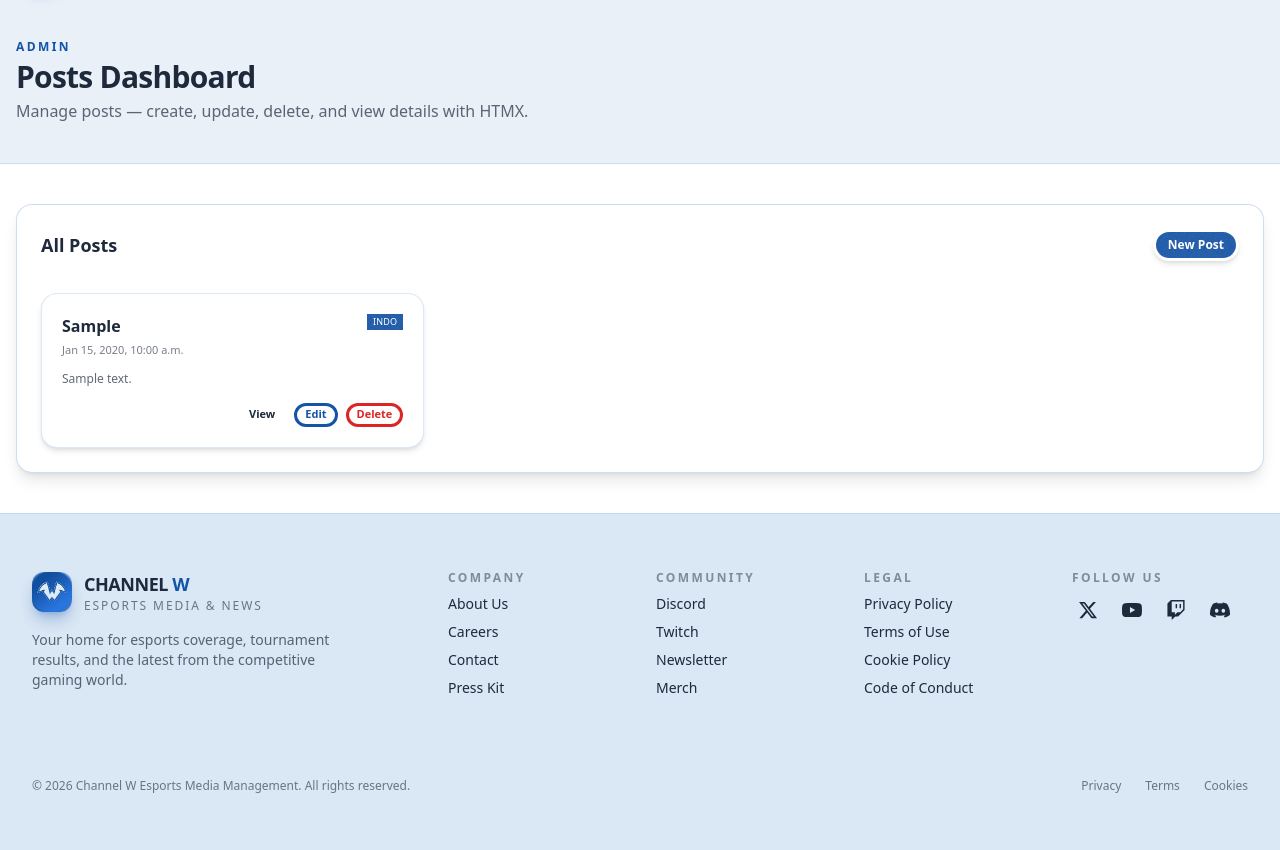
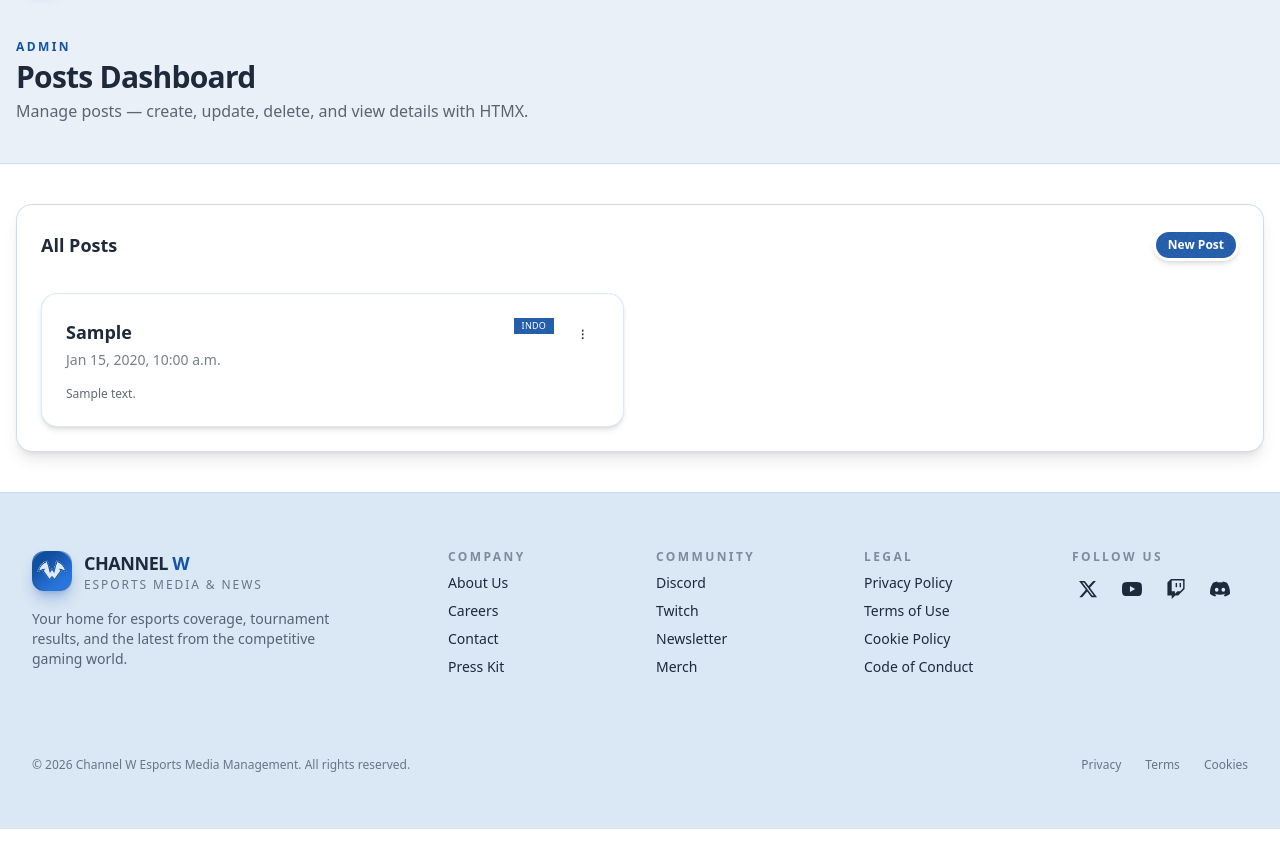
Before and after one commit to TharHtet236401/channel_w_esports_media, a Django app: page /admin/posts/ in a window 1280 px wide. Shown: the part 66-916 px from the top of the page. After the commit the page ends 895 px from the top, so only its background shows below. Run offline with Django 5.2, Linux system fonts and the light colour scheme; tables that the repository leaves empty hold one stand-in row (values such as "Sample post"); style sheets or scripts are compiled from the project's sources.

Commit message:
polished verion 1

```diff
--- a/apps/posts/templates/posts/admin/partials/post_table.html
+++ b/apps/posts/templates/posts/admin/partials/post_table.html
@@ -1,44 +1,44 @@
 {% if posts %}
-<div class="grid grid-cols-1 md:grid-cols-2 xl:grid-cols-3 gap-6">
+<div class="grid grid-cols-1 lg:grid-cols-2 gap-8">
     {% for post in posts %}
-    <article class="card bg-base-100 shadow-md border border-base-300/50 rounded-2xl hover:shadow-xl hover:border-primary/40 transition-all duration-200">
-        <div class="card-body p-4 md:p-5 flex flex-col gap-3">
-            <div class="flex items-start justify-between gap-2">
+    <article
+        class="card bg-base-100 shadow-md border border-base-300/50 rounded-2xl hover:shadow-xl hover:border-primary/40 transition-all duration-200 cursor-pointer"
+        hx-get="{% url 'post_admin_detail' post.id %}"
+        hx-target="#post-modal-content"
+        hx-swap="innerHTML"
+        hx-on::after-request="document.getElementById('post-modal').showModal()"
+    >
+        <div class="card-body p-5 md:p-6 flex flex-col gap-4">
+            <div class="flex items-start justify-between gap-4">
                 <div>
-                    <h3 class="font-semibold text-sm md:text-base text-base-content line-clamp-2">
+                    <h3 class="font-semibold text-base md:text-lg text-base-content line-clamp-2">
                         {{ post.caption }}
                     </h3>
-                    <p class="text-[11px] text-base-content/60 mt-1">
+                    <p class="text-xs md:text-sm text-base-content/60 mt-1">
                         {{ post.created_at|date:"M j, Y, g:i a" }}
                     </p>
                 </div>
+
+                <div class="flex items-start gap-3">
                     {% if post.region.all %}
-                <div class="flex flex-wrap gap-1 justify-end max-w-[9rem]">
+                    <div class="hidden sm:flex flex-col items-end gap-1 max-w-[5rem]">
                         {% for region in post.region.all %}
-                    <span class="badge badge-primary badge-xs uppercase text-[9px] tracking-wide px-1.5 py-0.5">
+                        <span class="badge badge-primary badge-xs uppercase text-[9px] tracking-wide px-2 py-0.5">
                             {{ region.name }}
                         </span>
                         {% endfor %}
                     </div>
                     {% endif %}
-            </div>
 
-            <p class="text-xs text-base-content/70 line-clamp-3">
-                {{ post.description|truncatewords:22 }}
-            </p>
-
-            <div class="card-actions justify-end pt-1 gap-2">
+                    <!-- Dropdown menu -->
+                    <div class="dropdown dropdown-end" onclick="event.stopPropagation()">
+                        <label tabindex="0" class="btn btn-ghost btn-xs rounded-full px-2 min-h-0 h-8">
+                            ⋮
+                        </label>
+                        <ul tabindex="0" class="dropdown-content z-[1] menu menu-sm p-2 shadow bg-base-100 rounded-xl border border-base-300/60 mt-1 w-32">
+                            <li>
                                 <button
-                    class="btn btn-xs btn-ghost rounded-full"
-                    hx-get="{% url 'post_admin_detail' post.id %}"
-                    hx-target="#post-modal-content"
-                    hx-swap="innerHTML"
-                    hx-on::after-request="document.getElementById('post-modal').showModal()"
-                >
-                    View
-                </button>
-                <button
-                    class="btn btn-xs btn-outline btn-primary rounded-full"
+                                    class="justify-between"
                                     hx-get="{% url 'post_admin_update' post.id %}"
                                     hx-target="#post-modal-content"
                                     hx-swap="innerHTML"
@@ -46,8 +46,10 @@
                                 >
                                     Edit
                                 </button>
+                            </li>
+                            <li>
                                 <button
-                    class="btn btn-xs btn-outline btn-error rounded-full"
+                                    class="text-error"
                                     hx-post="{% url 'post_admin_delete' post.id %}"
                                     hx-target="#post-table"
                                     hx-swap="outerHTML"
@@ -55,7 +57,15 @@
                                 >
                                     Delete
                                 </button>
+                            </li>
+                        </ul>
                     </div>
+                </div>
+            </div>
+
+            <p class="text-xs text-base-content/70 line-clamp-3">
+                {{ post.description|truncatewords:22 }}
+            </p>
         </div>
     </article>
     {% endfor %}
```
Lines whose indentation alone changed are shown as unchanged.
